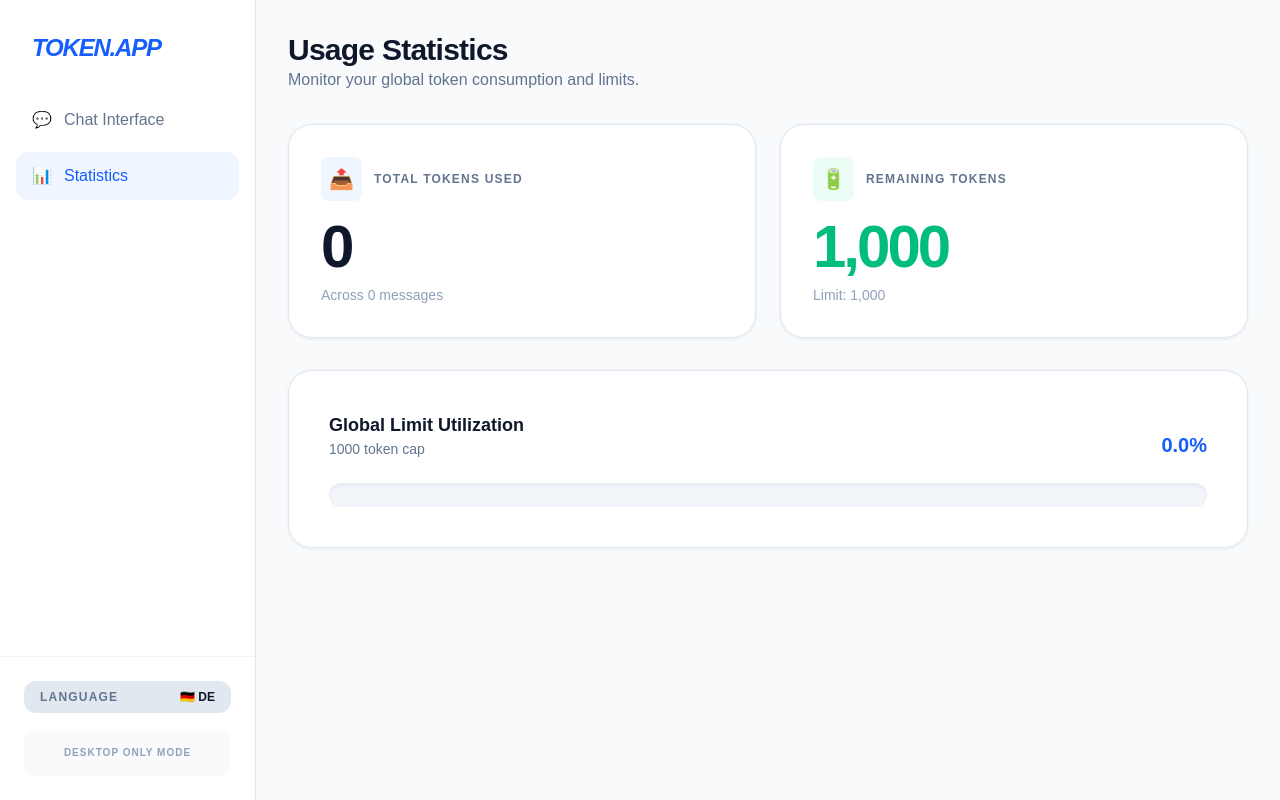
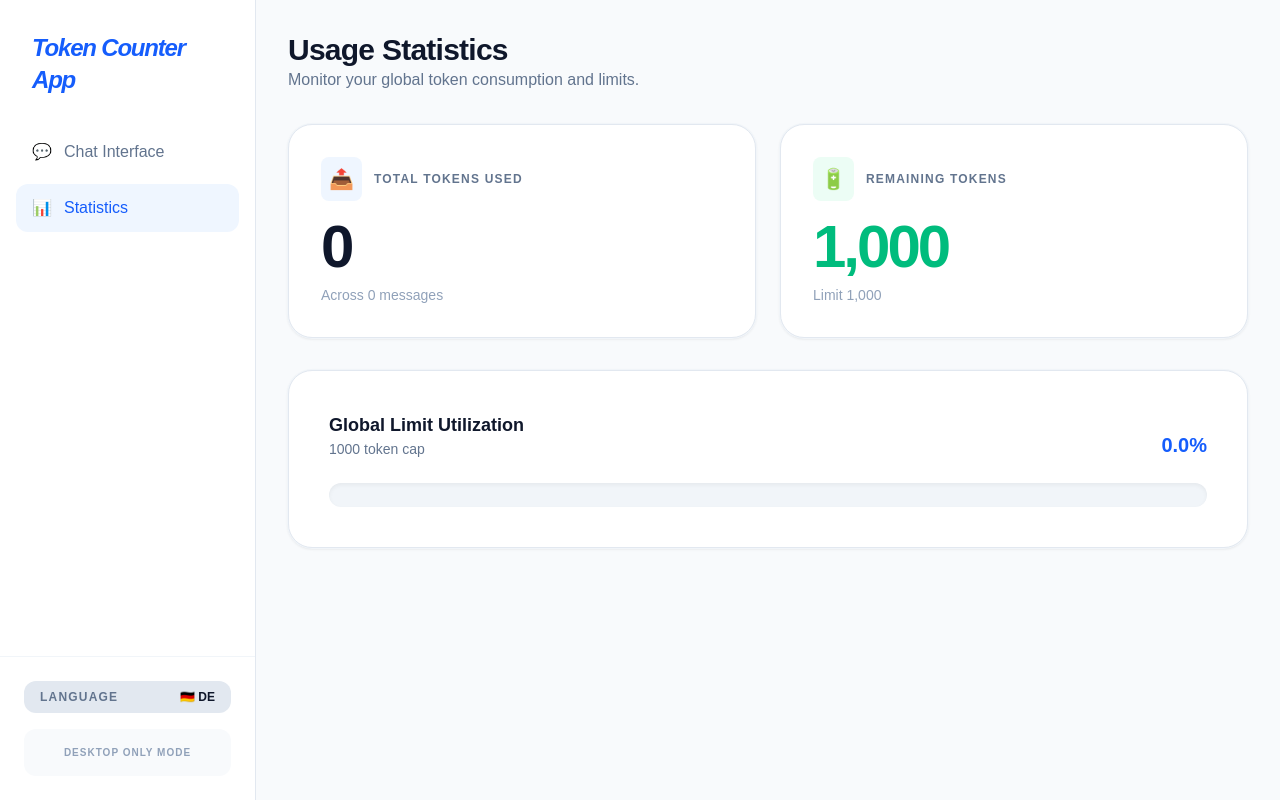
Before and after one commit to anees028/token_counter, a Next.js app: page /stats in a window 1280 px wide. Built offline with nearby package versions, Linux system fonts and the light colour scheme.

Commit message:
Localization updated for the user statistics

```diff
--- a/src/app/stats/page.tsx
+++ b/src/app/stats/page.tsx
@@ -2,9 +2,11 @@
 import { useChat } from "@/context/ChatContext";
 import { GLOBAL_LIMIT } from "@/utils/token-logic"; //
 import StatsCard from "@/components/stats/StatsCard";
+import { useLocale } from "@/context/LocaleContext";
 
 export default function StatsPage() {
   const { totalUsed, messages } = useChat();
+  const { locale, toggleLocale, t } = useLocale();
 
   // Calculate logic for remaining tokens
   const remaining = GLOBAL_LIMIT - totalUsed;
@@ -13,25 +15,25 @@ export default function StatsPage() {
   return (
     <div className="flex flex-col h-screen py-8">
       <header className="mb-8">
-        <h2 className="text-3xl font-extrabold text-slate-900 tracking-tight">Usage Statistics</h2>
-        <p className="text-slate-500">Monitor your global token consumption and limits.</p>
+        <h2 className="text-3xl font-extrabold text-slate-900 tracking-tight">{t.stats.header}</h2>
+        <p className="text-slate-500">{t.stats.subheader}</p>
       </header>
 
       <div className="grid grid-cols-1 md:grid-cols-2 gap-6 mb-8">
         {/* Total Used Card  */}
         <StatsCard
-          title="Total Tokens Used"
+          title={t.stats.used}
           value={totalUsed.toLocaleString()}
-          subtext={`Across ${messages.length} messages`}
+          subtext={`${t.stats.across} ${messages.length} ${t.stats.messages}`}
           icon="📤"
           iconBgColor="bg-blue-50 text-blue-600"
         />
 
         {/* Remaining Tokens Card  */}
         <StatsCard
-          title="Remaining Tokens"
+          title={t.stats.remaining}
           value={Math.max(0, remaining).toLocaleString()}
-          subtext={`Limit: ${GLOBAL_LIMIT.toLocaleString()}`} //
+          subtext={`${t.stats.limit} ${GLOBAL_LIMIT.toLocaleString()}`} //
           icon="🔋"
           iconBgColor="bg-emerald-50 text-emerald-600"
           valueColor="text-emerald-500"
@@ -42,7 +44,7 @@ export default function StatsPage() {
       <div className="bg-white p-10 rounded-3xl shadow-sm border border-slate-200 ring-1 ring-slate-100">
         <div className="flex justify-between items-end mb-6">
           <div>
-            <h3 className="text-lg font-bold text-slate-900">Global Limit Utilization</h3>
+            <h3 className="text-lg font-bold text-slate-900">{t.stats.utilization}</h3>
             <p className="text-sm text-slate-500">{GLOBAL_LIMIT} token cap </p>
           </div>
           <span className={`text-xl font-black ${usagePercentage > 90 ? 'text-red-500' : 'text-blue-600'}`}>
--- a/src/components/sidebar/SideBar.tsx
+++ b/src/components/sidebar/SideBar.tsx
@@ -16,7 +16,7 @@ export default function Sidebar() {
     <aside className="w-64 bg-white border-r border-slate-200 h-screen fixed left-0 top-0 flex flex-col">
       <div className="p-8">
         <h1 className="text-2xl font-black text-blue-600 tracking-tighter italic">
-          TOKEN.APP
+          {t.title}
         </h1>
       </div>
 
--- a/src/locales/de.ts
+++ b/src/locales/de.ts
@@ -1,4 +1,5 @@
 export const de = {
+  title: "Token Counter App",
   nav: { chat: "Chat-Schnittstelle", stats: "Statistiken" },
   chat: {
     header: "Chat-Sitzung",
--- a/src/locales/en.ts
+++ b/src/locales/en.ts
@@ -1,4 +1,5 @@
 export const en = {
+  title: "Token Counter App",
   nav: { chat: "Chat Interface", stats: "Statistics" },
   chat: {
     header: "Chat Session",
```
